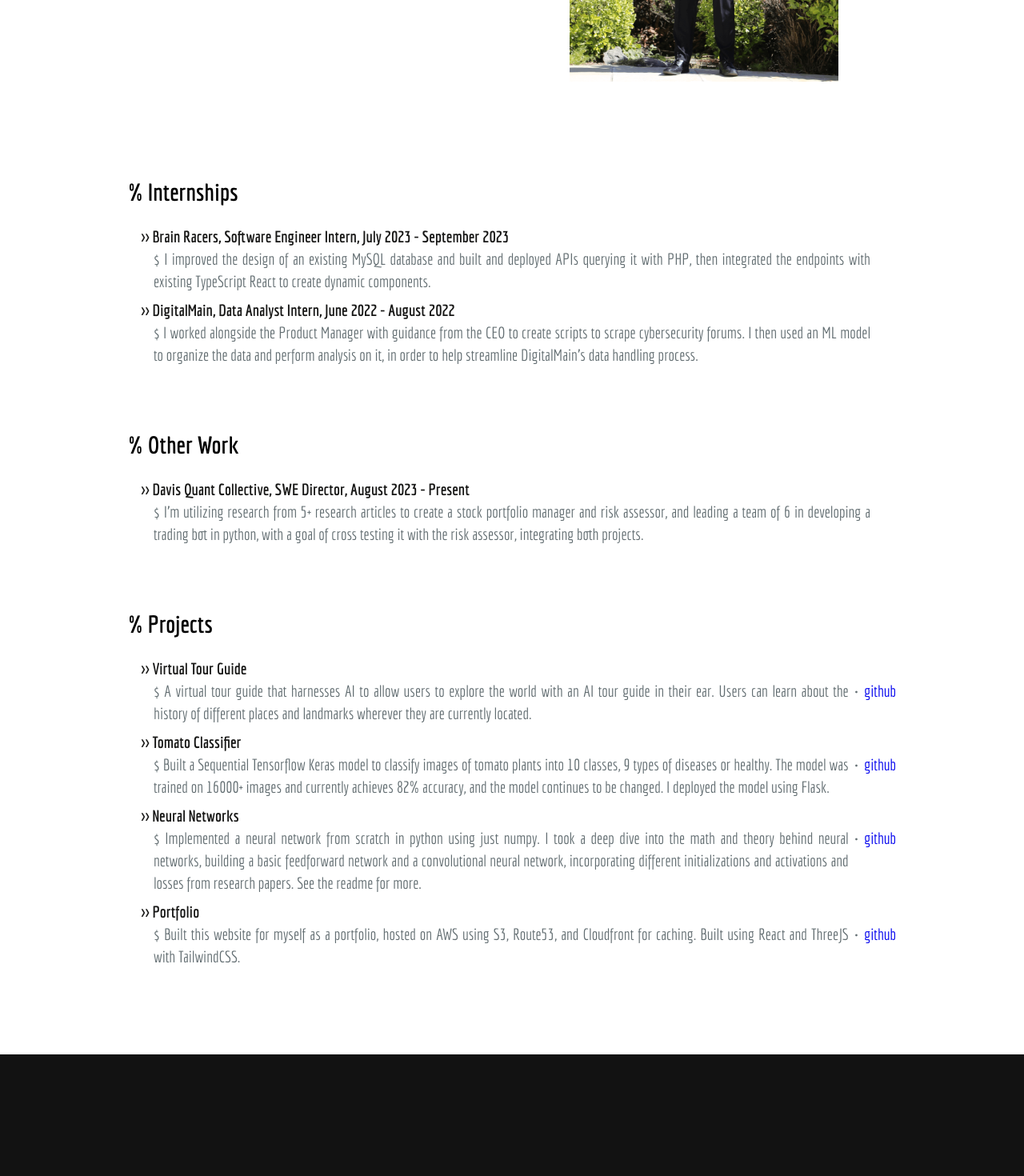
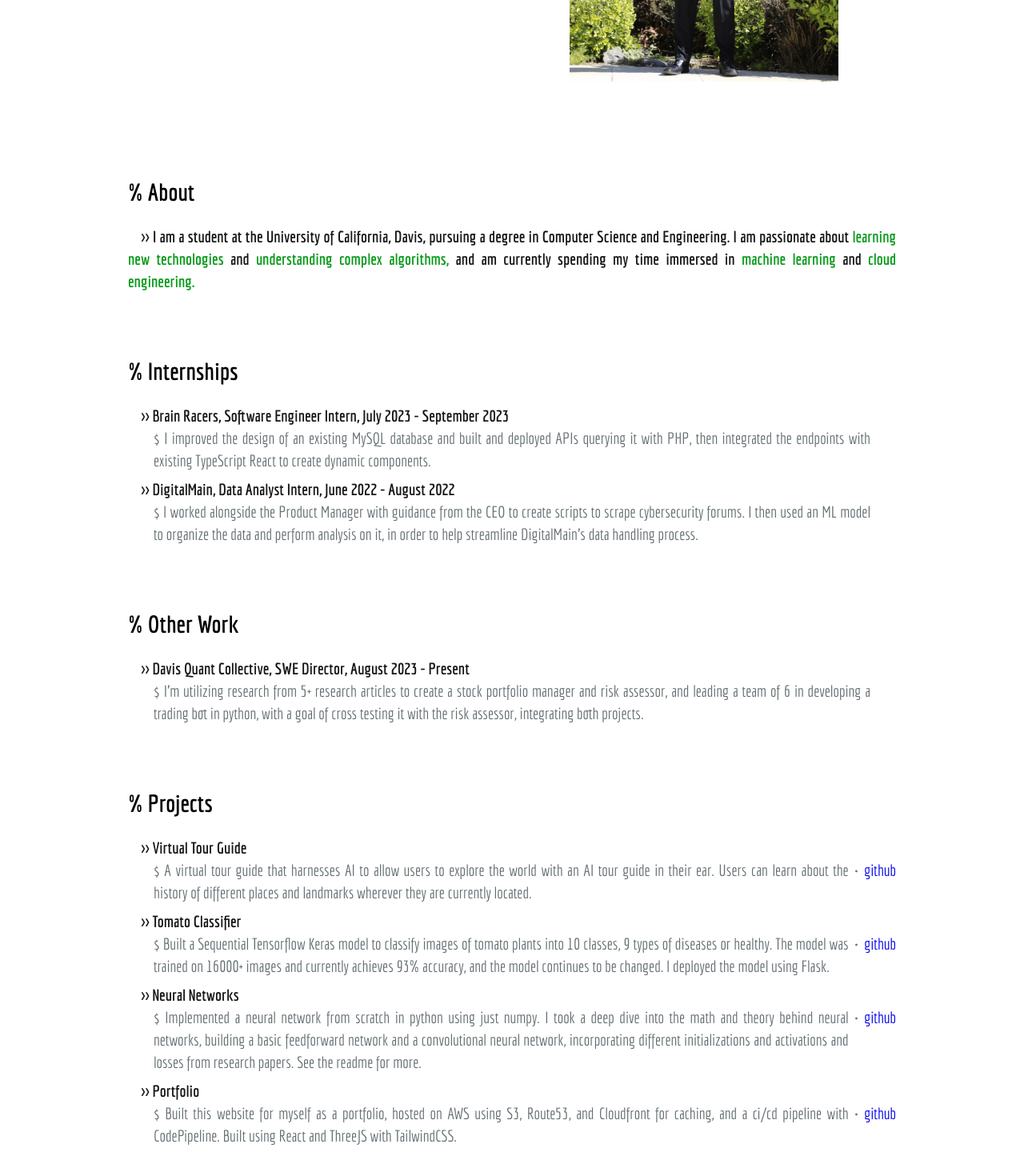
Before and after one commit to kaushal2m2/portfolio, a React (Vite) app: page / in a window 1280 px wide. Shown: the part 386-1856 px from the top of the page at 80% size. Before the commit the page ends 1704 px from the top, so only its background shows below. Built offline with nearby package versions, Linux system fonts and the light colour scheme.

Commit message:
about page

```diff
--- a/src/components/About.jsx
+++ b/src/components/About.jsx
@@ -41,7 +41,7 @@ const About = () => {
         className='mt-4 text-secondary text-[17px] max-w-3xl leading-[30px]'>
           I am a student at the University of California, Davis, pursuing a degree in Computer Science and Engineering.
           I am passionate about <span className='font-bold text-[#911eff]'>learning new technologies</span> and <span className='font-bold text-[#911eff]'>understanding complex algorithms,</span>
-           and am currently spending my time immersed in <span className='font-bold text-[#911eff]'>machine learning</span> and <span className='font-bold text-[#911eff]'>cloud engineering.</span>
+          &nbsp;and am currently spending my time immersed in <span className='font-bold text-[#911eff]'>machine learning</span> and <span className='font-bold text-[#911eff]'>cloud engineering.</span>
       </motion.p>
 
       <div className='mt-20 flex flex-wrap gap-10'>
--- a/src/components/SimpleScreen.jsx
+++ b/src/components/SimpleScreen.jsx
@@ -32,6 +32,15 @@ const SimpleScreen = () => {
             </div>
             <div className='h-full w-[75vw]'>
                 <section className='flex flex-col gap-20'>
+                    <section>
+                        <p className='text-3xl font-semibold'>% About</p>
+                        <br />
+                        <h2 className='indent-4 font-bold text-[#161615] text-xl text-justify'>
+                            {'>>'}&nbsp;I am a student at the University of California, Davis, pursuing a degree in Computer Science and Engineering.
+                        I am passionate about <span className='font-bold text-[#079a1a]'>learning new technologies</span> and <span className='font-bold text-[#079a1a]'>understanding complex algorithms,</span>
+                        &nbsp;and am currently spending my time immersed in <span className='font-bold text-[#079a1a]'>machine learning</span> and <span className='font-bold text-[#079a1a]'>cloud engineering.</span>
+                        </h2>
+                    </section>
                     <section>
                         <p className='text-3xl font-semibold'>% Internships</p>
                         <br />
--- a/src/constants/index.js
+++ b/src/constants/index.js
@@ -184,7 +184,7 @@ import {
     {
       name: "Tomato Classifier",
       description:
-        "Built a Sequential Tensorflow Keras model to classify images of tomato plants into 10 classes, 9 types of diseases or healthy. The model was trained on 16000+ images and currently achieves 82% accuracy, and the model continues to be changed. I deployed the model using Flask.",
+        "Built a Sequential Tensorflow Keras model to classify images of tomato plants into 10 classes, 9 types of diseases or healthy. The model was trained on 16000+ images and currently achieves 93% accuracy, and the model continues to be changed. I deployed the model using Flask.",
       tags: [
         {
           name: "tensorflow",
@@ -226,7 +226,7 @@ import {
     {
       name: "Portfolio",
       description:
-        "Built this website for myself as a portfolio, hosted on AWS using S3, Route53, and Cloudfront for caching. Built using React and ThreeJS with TailwindCSS.",
+        "Built this website for myself as a portfolio, hosted on AWS using S3, Route53, and Cloudfront for caching, and a ci/cd pipeline with CodePipeline. Built using React and ThreeJS with TailwindCSS.",
       tags: [
         {
           name: "react",
```
